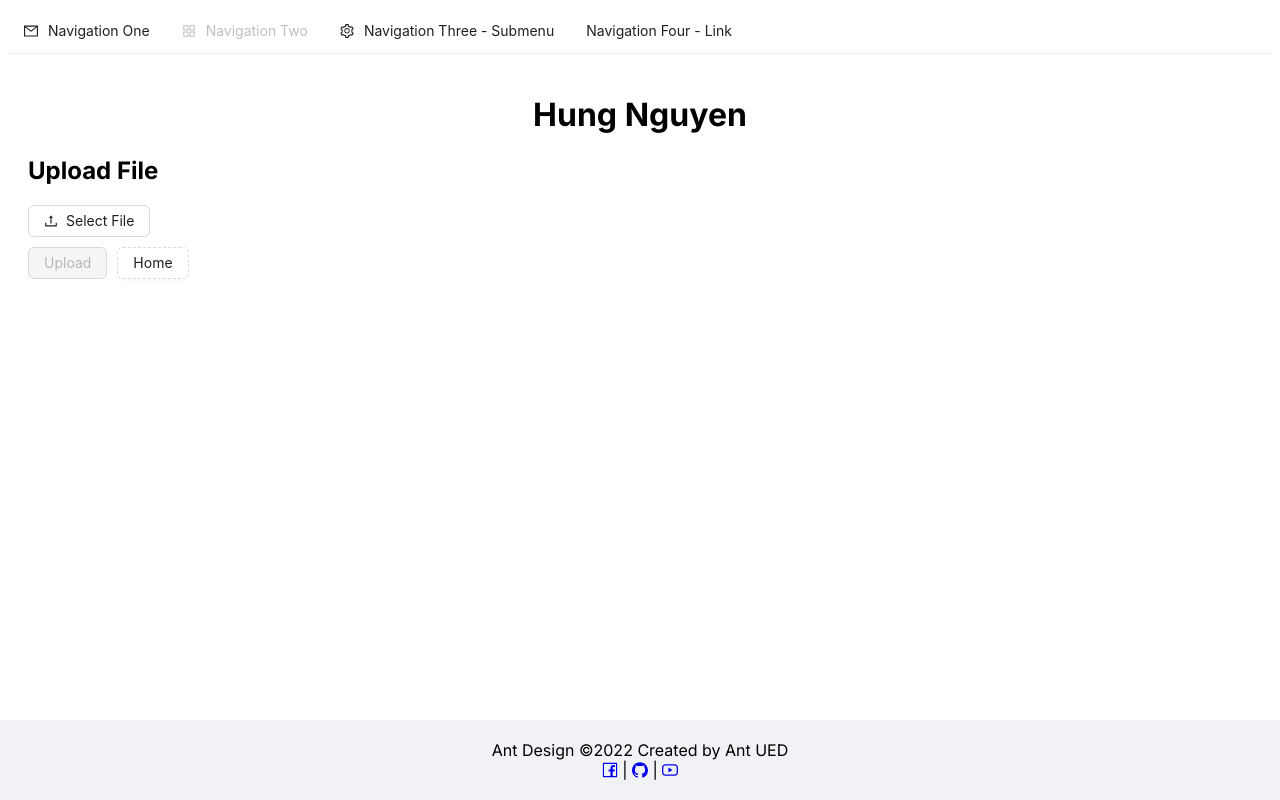
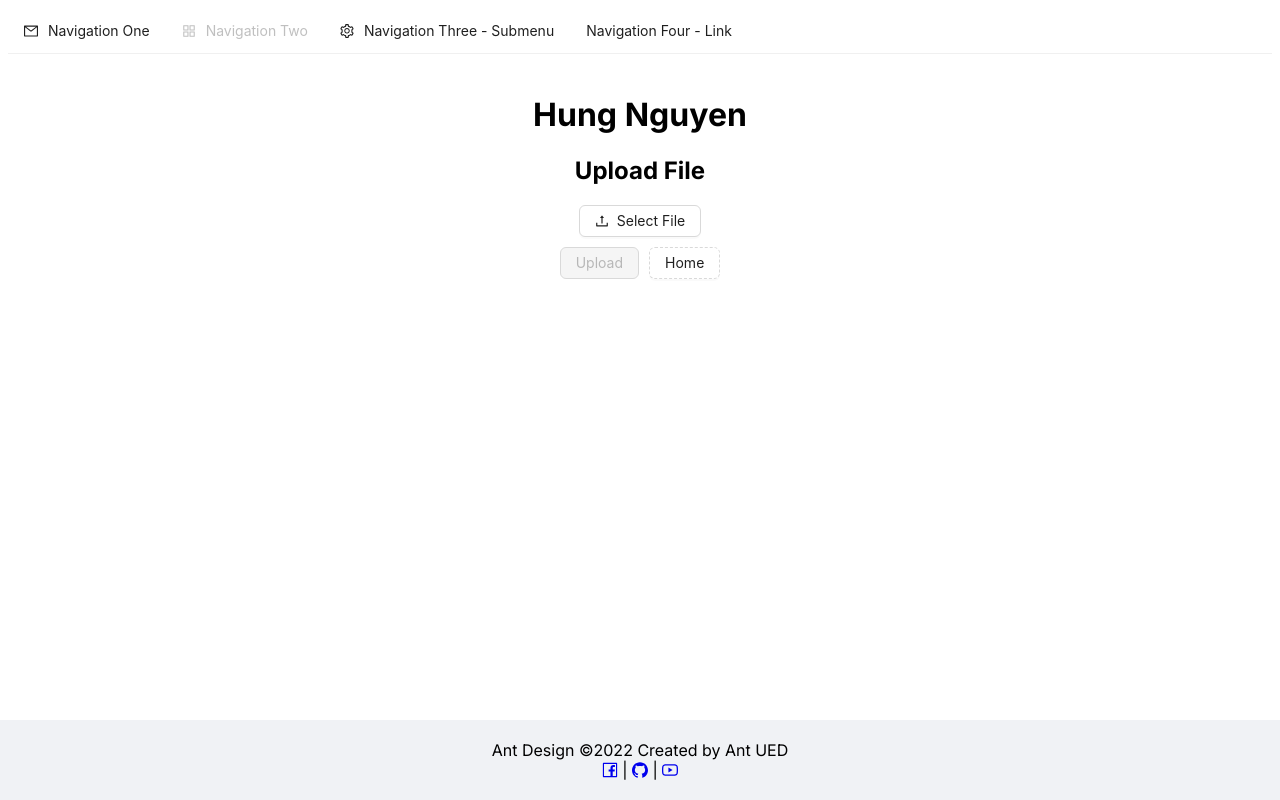
Before and after one commit to MeGaOne47/FeDeploy, a Next.js app: page /UploadPage in a window 1280 px wide. Built offline with nearby package versions, Linux system fonts and the light colour scheme.

Commit message:
Update: update css select list file

```diff
--- a/app/UploadPage/page.tsx
+++ b/app/UploadPage/page.tsx
@@ -1,7 +1,5 @@
 "use client"
 import Select_File_Upload from '@/components/Upload/Select_File_Upload';
-import Button from 'antd/es/button';
-import Link from 'next/link';
 
 const UploadPage = () => {
 
@@ -9,14 +7,6 @@ const UploadPage = () => {
     <div style={{ padding: '20px' }}>
       <h1 style={{textAlign: 'center'}}>Hung Nguyen</h1>
       <Select_File_Upload/>
-      <Button
-        type='dashed'
-        style={{ marginLeft: '10px' }}
-       >
-        <Link href="/">
-          Home
-        </Link>
-      </Button>
     </div>
   );
 };
--- a/components/Upload/Select_File_Upload.tsx
+++ b/components/Upload/Select_File_Upload.tsx
@@ -7,6 +7,7 @@ import { SERVER_DOMAIN } from '../../app/constants';
 import message from "antd/es/message";
 import Upload from "antd/es/upload";
 import Button from "antd/es/button";
+import Link from "next/link";
 
 function Select_File_Upload() {
     const [file, setFile] = useState<RcFile | null>(null);
@@ -39,6 +40,10 @@ function Select_File_Upload() {
 
     return(
         <>
+            <div style={{
+                margin: 'auto',
+                textAlign: 'center'
+            }}>
                 <h2>Upload File</h2>
                 <Upload
                     accept=".png,.jpeg,.jpg"
@@ -55,6 +60,16 @@ function Select_File_Upload() {
                 >
                     Upload
                 </Button>
+
+                <Button
+                    type='dashed'
+                    style={{ marginLeft: '10px' }}
+                >
+                    <Link href="/">
+                    Home
+                    </Link>
+                </Button>
+            </div>
         </>
     )
 }
```
Lines whose indentation alone changed are shown as unchanged.
